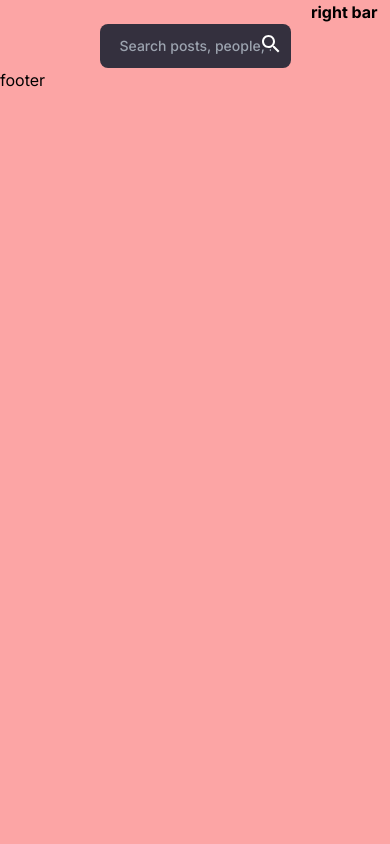
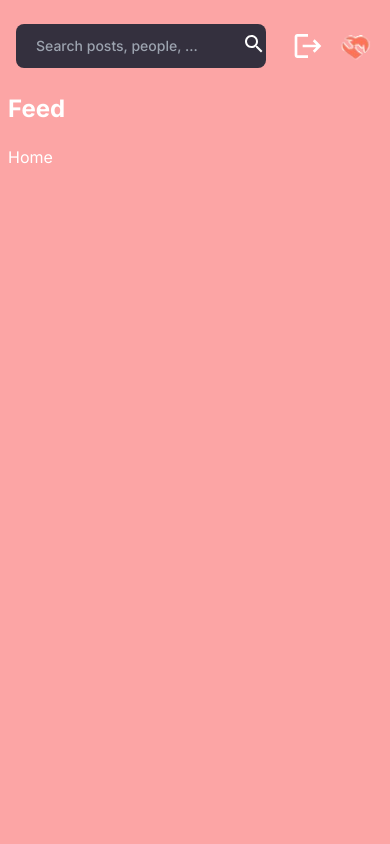
Before and after one commit to Mamun-Ur-Rashid/unity-first, a Next.js app: page / in a window 390 px wide. Shown: the top 844 px of the page. Built offline with nearby package versions, Linux system fonts and the light colour scheme.

Commit message:
create footer in small device

```diff
--- a/src/app/(root)/layout.js
+++ b/src/app/(root)/layout.js
@@ -18,16 +18,16 @@ export default function RootLayout({ children }) {
     <ClerkProvider>
       <html lang="en">
         <body className={`${inter.className} bg-red-300 `}>
-          <main className='grid grid-cols-12 gap-2'>
-            <div className='col-span-3'>
+          <main className='md:grid grid-cols-12 gap-2'>
+            <div className='md:col-span-3'>
               <SideBar />
             </div>
-            <div className='col-span-6'>
+            <div className='md:col-span-6'>
               <MainContent >
                 {children}
                 </MainContent>
             </div>
-            <div className='col-span-3'>
+            <div className='md:col-span-3'>
               <RightBar></RightBar>
             </div>
           </main>
--- a/src/components/layout/Footer.jsx
+++ b/src/components/layout/Footer.jsx
@@ -1,9 +1,22 @@
-import React from 'react';
+'use client'
+import { sidebarLinks } from '@contents';
+import { usePathname } from 'next/navigation';
+import Link from 'next/link'
 
 const Footer = () => {
+    const pathname = usePathname();
     return (
-        <div>
-            <h1>footer </h1>
+        <div className='flex bottom-0 z-20 text-light-1  bg-dark-1 px-3 py-3 justify-between items-center md:hidden'>
+            {
+                sidebarLinks.map((link) => {
+                    const isActive = pathname === link.route;
+                    return (
+                        <Link key={link.label} href={link.route} className={`flex gap-2 items-center rounded-lg py-2 px-2 ${ isActive && "bg-purple-1"} `}>
+                            {link.icon} <p className='text-subtle-medium max-sm:hidden'>{link.label}</p>
+                        </Link>
+                    )
+                })
+            }
         </div>
     );
 };
--- a/src/components/layout/MainContent.jsx
+++ b/src/components/layout/MainContent.jsx
@@ -1,10 +1,25 @@
+'use client'
 import React from 'react';
 import Topbar from './Topbar';
+import { usePathname } from 'next/navigation';
+import { pageTitles } from '@contents';
 
 const MainContent = ({children}) => {
+    const currentPath = usePathname();
+
+    const regex = /^\/([^\/]+)/;
+    const firstPath = currentPath.match(regex) ? currentPath.match(regex)[0] : currentPath;
+
+    const title = pageTitles.find((page) => page.url === firstPath)?.title || "";
     return (
-        <section className='flex flex-col flex-1 max-w-3xl md:px-10 lg:px-4 xl:px-20'>
+        <section className='flex flex-col flex-1 max-w-3xl md:px-10 lg:px-4 xl:px-20 px-2'>
             <Topbar></Topbar>
+            <div className='mt-6 mb-20 text-light-1'>
+                <h1 className='mb-5 max-sm:text-heading3-bold text-heading1-bold'>{title}</h1>
+                <div className='h-screen overflow-y-scroll custom-scrollbar'>
+                    {children}
+                </div>
+            </div>
         </section>
     );
 };
--- a/src/components/layout/Topbar.jsx
+++ b/src/components/layout/Topbar.jsx
@@ -1,23 +1,40 @@
 'use client'
-import { Add, Search } from '@mui/icons-material';
+import { Add, Logout, Search } from '@mui/icons-material';
 import { useRouter } from 'next/navigation';
 import React, { useState } from 'react';
+import Link from 'next/link'
+import Image from 'next/image'
+import logo from '@../public/assert/unity.logo.png'
 
 const Topbar = () => {
     const router = useRouter();
     const [search, setSearch] = useState('');
     return (
         <div className='flex justify-between items-center mt-6'>
-            <div className='relative'>
-                <input type='text' className='search-bar px-2' placeholder='Search posts, people, ...' value={search} onChange={(e) => setSearch(e.target.value)}>
+            <div className='relative px-2'>
+                <input type='text' className='search-bar px-3' placeholder='Search posts, people, ...' value={search} onChange={(e) => setSearch(e.target.value)}>
 
                 </input>
-                <Search className='search-icon' onClick={() => {}} />
+                <Search className='search-icon ' onClick={() => { }} />
             </div>
             <div>
                 <button className='create-post-btn' onClick={() => router.push('/create-post')}>
                     <Add /> <p>Create A Post</p>
                 </button>
+                <div className='flex gap-2 justify-center items-center'>
+                    {/* <SignedIn> */}
+
+                    <div className='flex cursor-pointer text-center md:hidden'>
+                        <Logout sx={{ color: "white", fontSize: "32px" }} />
+
+                    </div>
+
+                    {/* </SignedIn> */}
+                    <Link href='/'>
+                        <Image src={logo} alt='profile picture ' width={50} height={50} className='rounded-full md:hidden' />
+                    </Link>
+                </div>
+
             </div>
         </div>
     );
```
